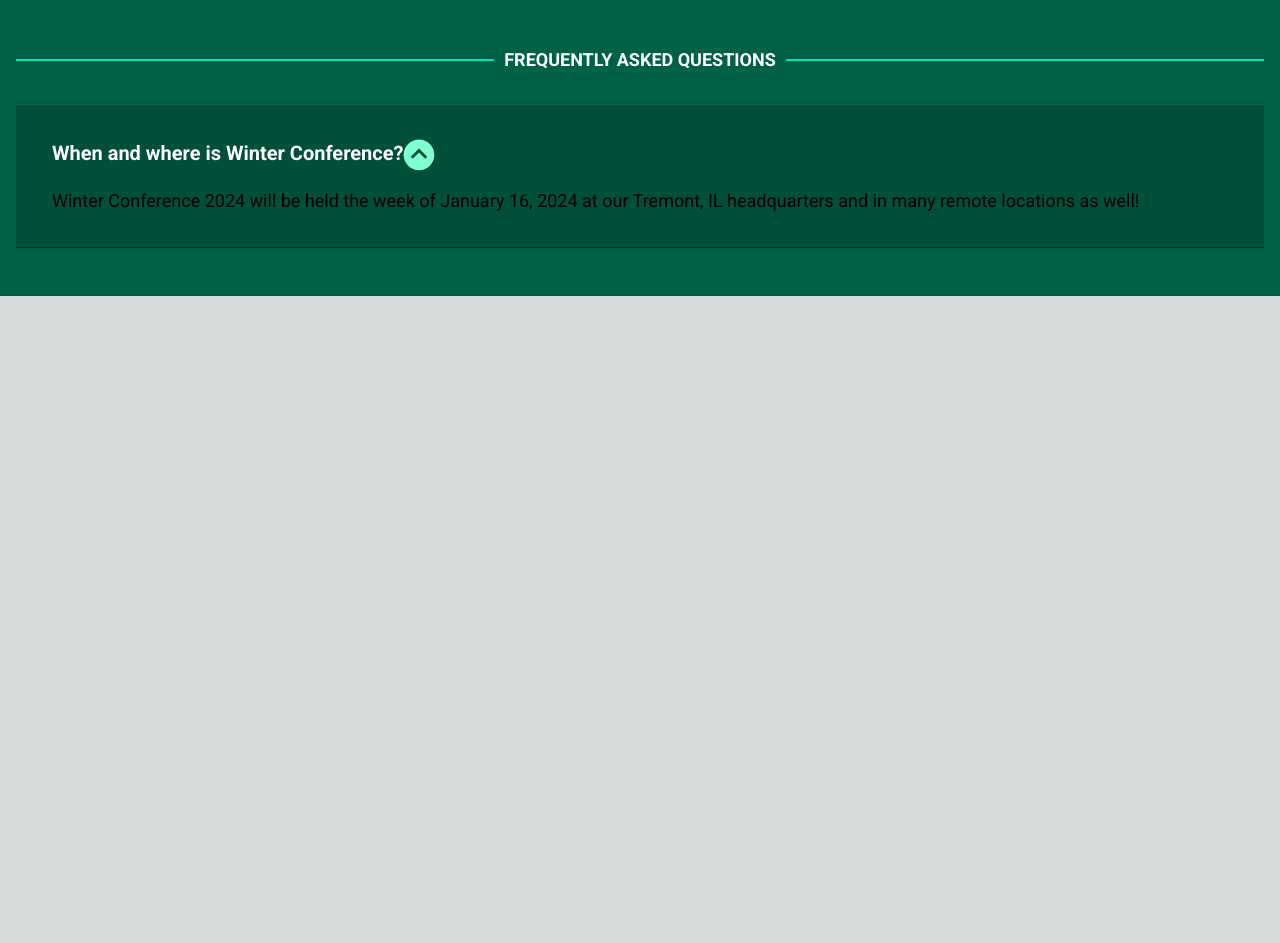
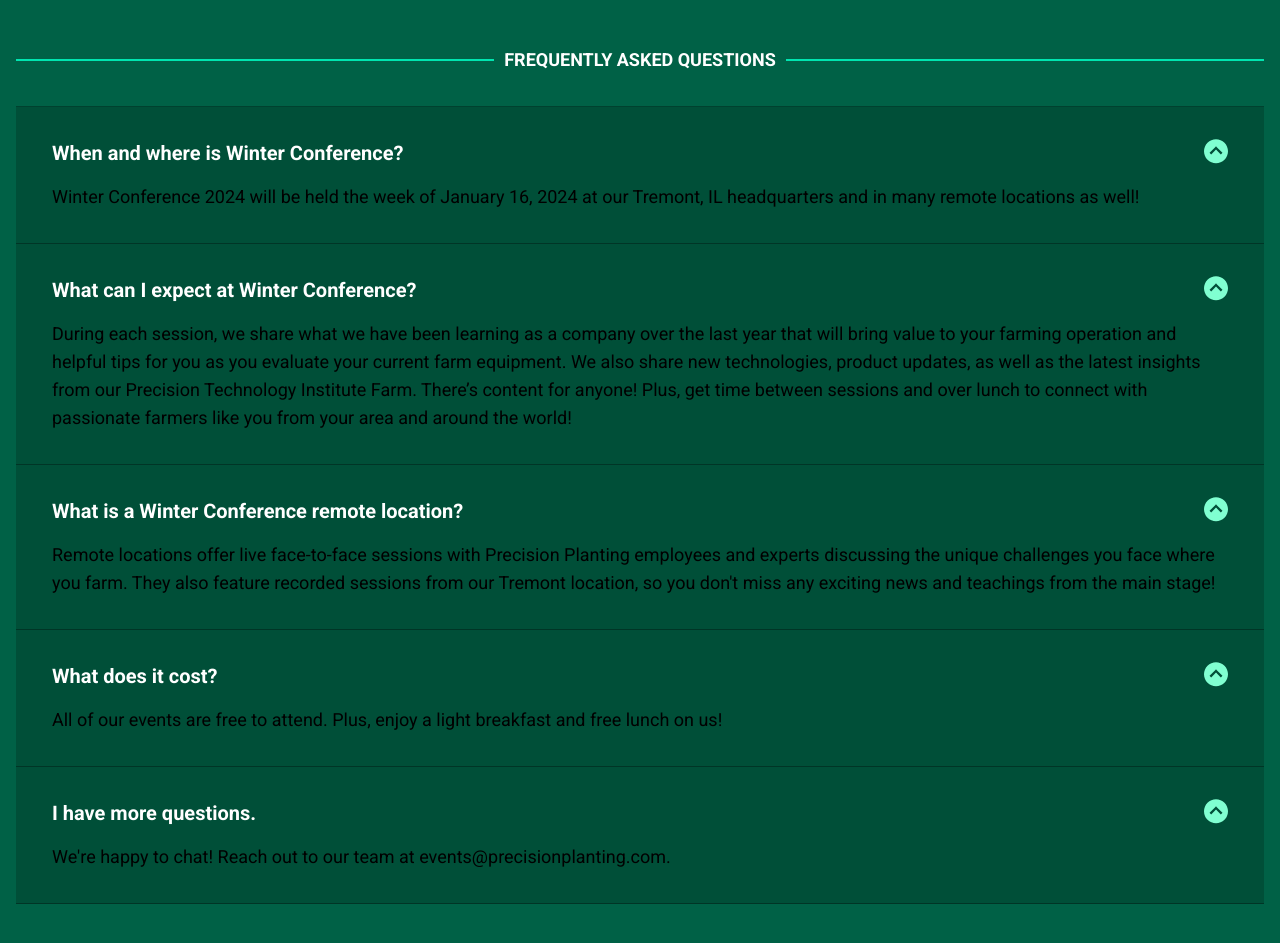
Before and after one commit to andrewgilliland/winter-conference-2024, a Next.js app: page / in a window 1280 px wide. Shown: the part 1980-2923 px from the top of the page. Before the commit the page ends 2276 px from the top, so only its background shows below. Built offline with nearby package versions, Linux system fonts and the light colour scheme.

Commit message:
feat: updates accordionitem component

```diff
--- a/src/components/AccordionItem.tsx
+++ b/src/components/AccordionItem.tsx
@@ -1,3 +1,6 @@
+"use client";
+
+import { useState } from "react";
 import ChevronCircle from "./ChevronCircle";
 
 type AccordionItemProps = {
@@ -6,15 +9,30 @@
 };
 
 const AccordionItem = ({ heading, copy }: AccordionItemProps) => {
+  const [isOpen, setIsOpen] = useState(true);
+
   return (
-    <div className="flex flex-col bg-green-900 border-b border-black border-opacity-[33%] px-9 py-8 gap-4">
-      <button className="flex">
+    <div
+      className={
+        "flex flex-col bg-green-900 border-b border-black border-opacity-[33%] px-9 py-8 gap-4"
+      }
+    >
+      <button
+        className="flex justify-between"
+        onClick={() => setIsOpen(!isOpen)}
+      >
         <h4 className="font-montserrat font-bold text-xl text-white text-left">
           {heading}
         </h4>
-        <ChevronCircle />
+        <div
+          className={`w-6 h-6 transform transition-transform rotate-0 ${
+            isOpen ? "" : "rotate-180"
+          }`}
+        >
+          <ChevronCircle />
+        </div>
       </button>
-      <p className="font-roboto text-lg">{copy}</p>
+      {isOpen && <p className="font-roboto text-lg">{copy}</p>}
     </div>
   );
 };
--- a/src/components/ChevronCircle.tsx
+++ b/src/components/ChevronCircle.tsx
@@ -1,7 +1,6 @@
 const ChevronCircle = () => {
   return (
     <svg
-      className="w-8 h-8"
       width="24"
       height="25"
       viewBox="0 0 24 25"
--- a/src/components/FAQSection.tsx
+++ b/src/components/FAQSection.tsx
@@ -3,17 +3,38 @@
 import DividerHeader from "./DividerHeader";
 
 const FAQSection = () => {
+  const accordionContent = [
+    {
+      heading: "When and where is Winter Conference?",
+      copy: "Winter Conference 2024 will be held the week of January 16, 2024 at our Tremont, IL headquarters and in many remote locations as well!",
+    },
+    {
+      heading: "What can I expect at Winter Conference?",
+      copy: "During each session, we share what we have been learning as a company over the last year that will bring value to your farming operation and helpful tips for you as you evaluate your current farm equipment. We also share new technologies, product updates, as well as the latest insights from our Precision Technology Institute Farm. There’s content for anyone! Plus, get time between sessions and over lunch to connect with passionate farmers like you from your area and around the world!",
+    },
+    {
+      heading: "What is a Winter Conference remote location?",
+      copy: "Remote locations offer live face-to-face sessions with Precision Planting employees and experts discussing the unique challenges you face where you farm. They also feature recorded sessions from our Tremont location, so you don't miss any exciting news and teachings from the main stage!",
+    },
+    {
+      heading: "What does it cost?",
+      copy: "All of our events are free to attend. Plus, enjoy a light breakfast and free lunch on us!",
+    },
+    {
+      heading: "I have more questions.",
+      copy: "We're happy to chat! Reach out to our team at events@precisionplanting.com.",
+    },
+  ];
+
   return (
     <section className="bg-green-800 py-12">
       <div className="flex flex-col px-4 gap-8">
         <DividerHeader text="Frequently Asked Questions" />
 
         <div className="border-t border-black border-opacity-[33%]">
-          <AccordionItem
-            heading=" When and where is Winter Conference?"
-            copy=" Winter Conference 2024 will be held the week of January 16, 2024 at our
-            Tremont, IL headquarters and in many remote locations as well!"
-          />
+          {accordionContent.map(({ heading, copy }) => (
+            <AccordionItem heading={heading} copy={copy} />
+          ))}
         </div>
       </div>
     </section>
```
